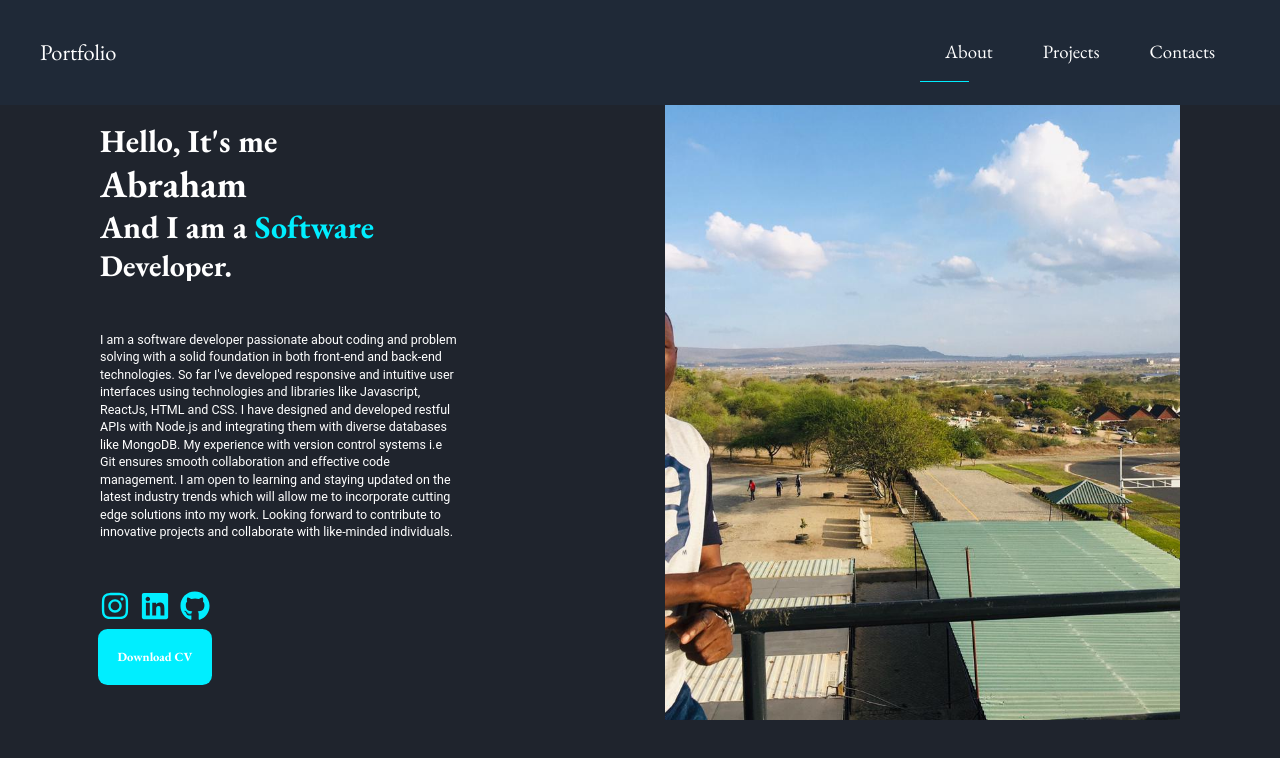
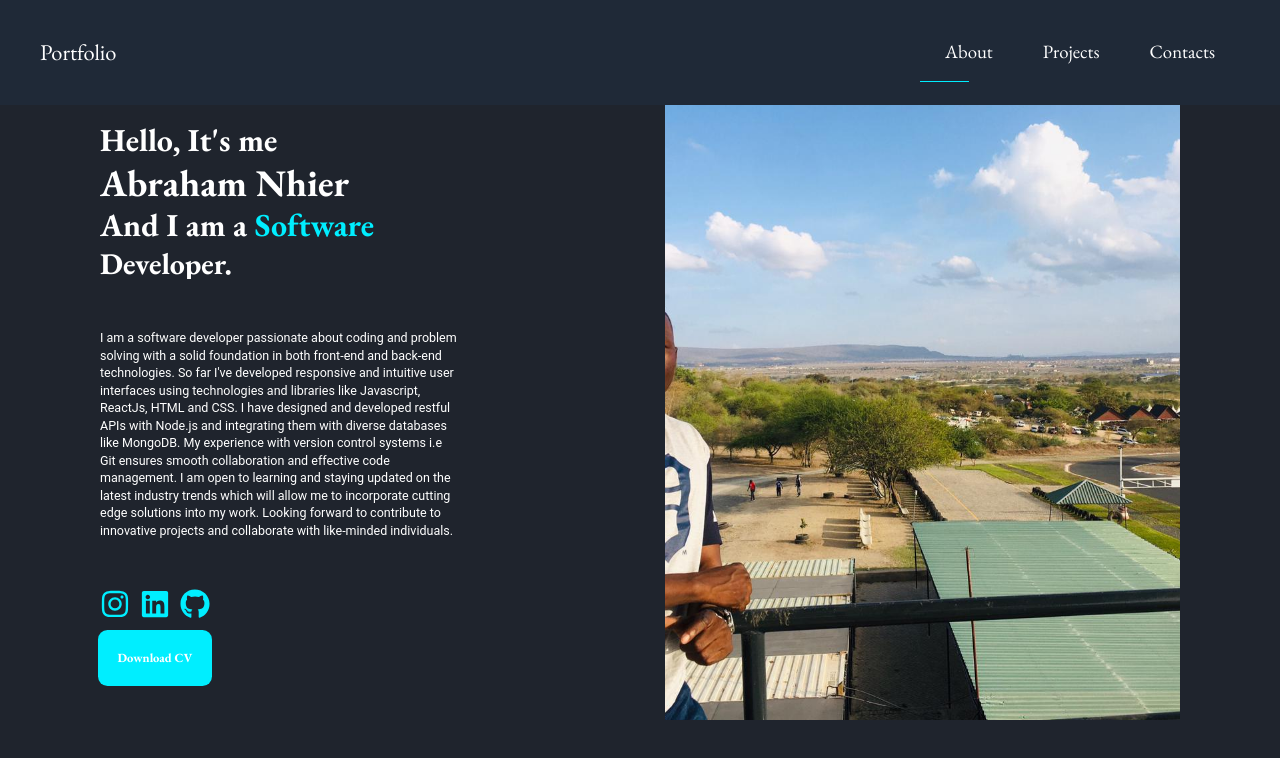
Before and after one commit to nhier17/portfolio, a React (Create React App) app: page / in a window 1280 px wide. Shown: the top 758 px of the page. Built offline with nearby package versions, Linux system fonts and the light colour scheme; the HTML template or start-up script is replaced by a standard one.

Commit message:
scroll top

```diff
--- a/src/components/AboutSection.jsx
+++ b/src/components/AboutSection.jsx
@@ -9,7 +9,7 @@ const AboutSection = () => {
   const linkedinUrl = "https://www.linkedin.com/in/nhier"
   const githubUrl ="https://github.com/nhier17"
   return (
-    <motion.div className="min-h-screen flex items-center justify-between py-20 px-40">
+    <motion.div className="min-h-screen md:flex items-center justify-between py-20 px-40">
       <motion.div className="flex-1 pr-20 z-[2]">
         <motion.div >
           <motion.div className="overflow-hidden">
@@ -18,7 +18,7 @@ const AboutSection = () => {
              className="text-[3.2rem]  font-bold font-Roboto">Hello, It's me</motion.h2>
             <h1
             variants={titleAnim}
-            className="text-[5.6rem] lg:text-5xl xl:text-6xl font-bold">Abraham</h1>
+            className="text-[5.6rem] lg:text-5xl xl:text-6xl font-bold">Abraham Nhier</h1>
           </motion.div>
           <motion.div className="overflow-hidden">
             <motion.h2
@@ -46,7 +46,7 @@ const AboutSection = () => {
           <a href={linkedinUrl}><FaLinkedin/></a>
           <a href={githubUrl}><FaGithub/></a>
           </motion.div>
-        <a className="inline-block p-4 lg:p-7 bg-[#0ef] ring-2 ring-[#0ef] rounded-xl mt-4 text-xl font-bold" href={githubUrl}>Download CV</a>
+        <a className="inline-block p-4 lg:p-7 bg-[#0ef] ring-2 ring-[#0ef] rounded-xl mt-4 text-xl font-bold mt-5" href={githubUrl}>Download CV</a>
       </motion.div>
       <motion.div className="flex-1 overflow-hidden z-[2]">
         <motion.img
--- /dev/null
+++ b/src/components/ScrollTop.jsx
@@ -0,0 +1,15 @@
+import { useEffect } from "react";
+import { useLocation } from "react-router-dom";
+
+const ScrollTop = () => {
+  const { pathname } = useLocation();
+  useEffect(() => {
+    window.scroll({
+      top: 0,
+      left: 0,
+    });
+  }, [pathname]);
+  return null;
+};
+
+export default ScrollTop;
--- a/src/pages/About.jsx
+++ b/src/pages/About.jsx
@@ -2,6 +2,7 @@ import React from 'react'
 import AboutSection from "../components/AboutSection"
 import { motion } from "framer-motion";
 import { pageAnimation } from "../animations";
+import ScrollTop from "../components/ScrollTop";
 
 const About = () => {
   return (
@@ -12,7 +13,7 @@ const About = () => {
     animate="show"
     >
         <AboutSection/>
-
+        <ScrollTop/>
     </motion.div>
   )
 }
```
